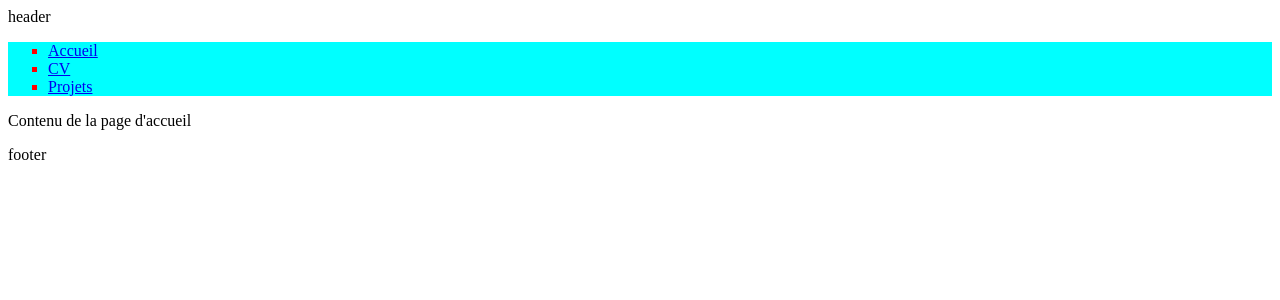
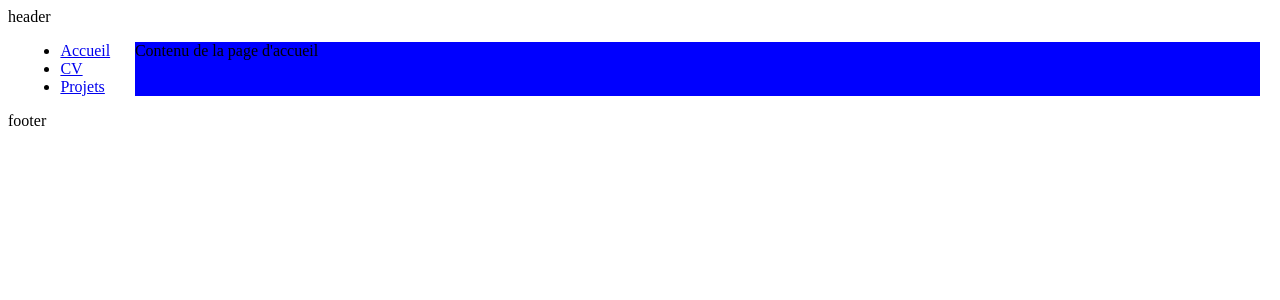
Before and after one commit to Alin236/IDAW, a PHP site: page / in a window 1280 px wide. Shown: the top 300 px of the page. Run offline with PHP 8.4, Linux system fonts and the light colour scheme.

Commit message:
Flexbox pour le menu et le contenu

```diff
--- a/tp1/cv.html
+++ b/tp1/cv.html
@@ -7,6 +7,7 @@
 </head>
 <body>
     <header>header</header>
+    <div class="container">
         <nav class="menu">
             <ul>
                 <li><a href="index.html">Accueil</a></li>
@@ -14,7 +15,8 @@
                 <li><a href="projets.html">Projets</a></li>
             </ul>
         </nav>
-    <p>Contenu de la page cv</p>
+        <p class="contenu">Contenu de la page cv</p>
+    </div>
     <footer>footer</footer>
 </body>
 </html>
--- a/tp1/index.html
+++ b/tp1/index.html
@@ -7,6 +7,7 @@
 </head>
 <body>
     <header>header</header>
+    <div class="container">
         <nav class="menu">
             <ul>
                 <li><a href="index.html">Accueil</a></li>
@@ -14,7 +15,8 @@
                 <li><a href="projets.html">Projets</a></li>
             </ul>
         </nav>
-    <p>Contenu de la page d'accueil</p>
+        <p class="contenu">Contenu de la page d'accueil</p>
+    </div>
     <footer>footer</footer>
 </body>
 </html>
--- a/tp1/projets.html
+++ b/tp1/projets.html
@@ -7,6 +7,7 @@
 </head>
 <body>
     <header>header</header>
+    <div class="container">
         <nav class="menu">
             <ul>
                 <li><a href="index.html">Accueil</a></li>
@@ -14,7 +15,8 @@
                 <li><a href="projets.html">Projets</a></li>
             </ul>
         </nav>
-    <p>Contenu de la page projets</p>
+        <p class="contenu">Contenu de la page projets</p>
+    </div>
     <footer>footer</footer>
 </body>
 </html>
--- a/tp1/tp1.css
+++ b/tp1/tp1.css
@@ -1,8 +1,13 @@
-.menu{
-    background-color: aqua;
-    color: red;
+.container{
+    display: flex;
+    justify-content: space-around;
 }
 
-ul {
-    list-style-type: square;
+.menu{
+    flex-grow: 0;
 }
+
+.contenu{
+    flex-grow: 0.95;
+    background-color: blue;
+}
```
Lines whose indentation alone changed are shown as unchanged.
